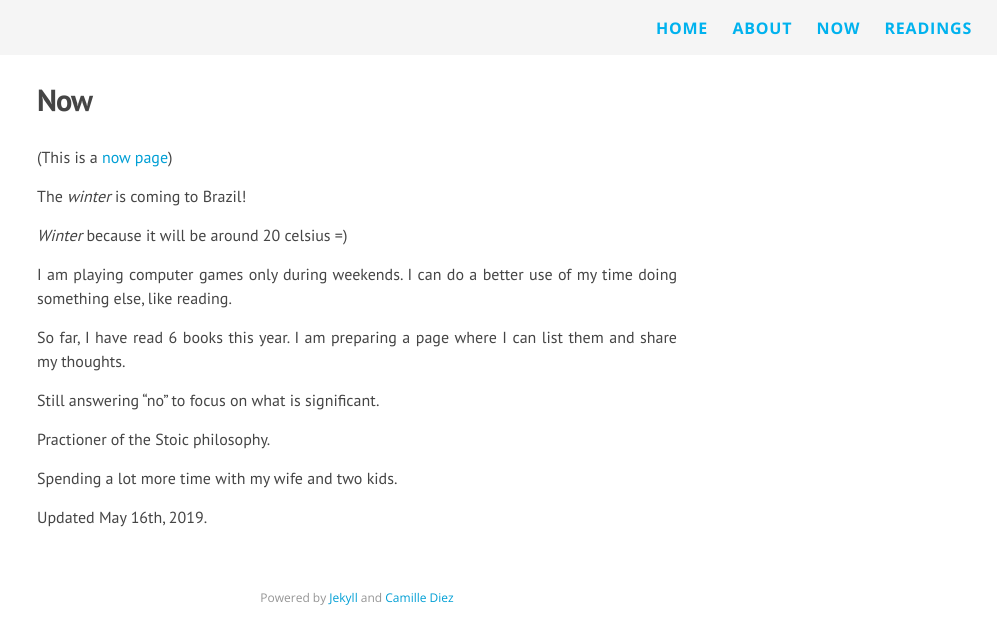
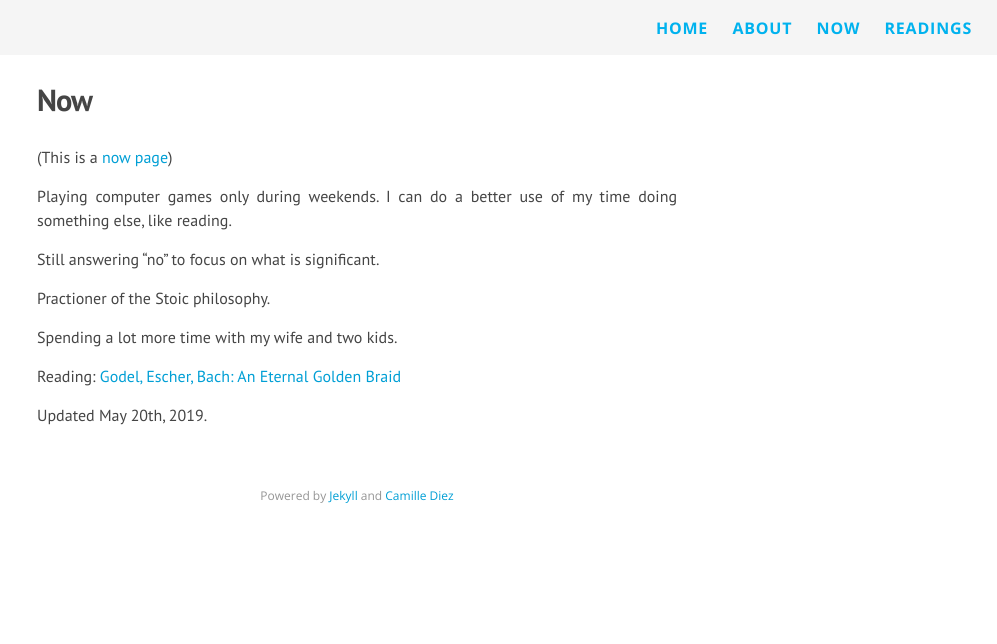
Before and after one commit to gerep/gerep.github.io, a Jekyll site: the page built from now.md, in a window 1280 px wide. Shown: the top 644 px of the page, without its empty margins (283-1280 px from the left). Built offline with Jekyll 4.4.1, drawn with Linux system fonts in a browser that asks for light colours; nearby versions of some CDN libraries; Markdown is read by kramdown in place of the engine named in the settings.

Commit message:
update now page

```diff
--- a/now.md
+++ b/now.md
@@ -6,13 +6,7 @@ permalink: /now/
 
 (This is a [now page](https://nownownow.com/about))
 
-The _winter_ is coming to Brazil!
-
-_Winter_ because it will be around 20 celsius =)
-
-I am playing computer games only during weekends. I can do a better use of my time doing something else, like reading.
-
-So far, I have read 6 books this year. I am preparing a page where I can list them and share my thoughts.
+Playing computer games only during weekends. I can do a better use of my time doing something else, like reading.
 
 Still answering "no" to focus on what is significant.
 
@@ -20,4 +14,6 @@ Practioner of the Stoic philosophy.
 
 Spending a lot more time with my wife and two kids.
 
-Updated May 16th, 2019.
+Reading: [Godel, Escher, Bach: An Eternal Golden Braid](https://www.amazon.com.br/Godel-Escher-Bach-Eternal-Golden/dp/0465026567)
+
+Updated May 20th, 2019.
```
